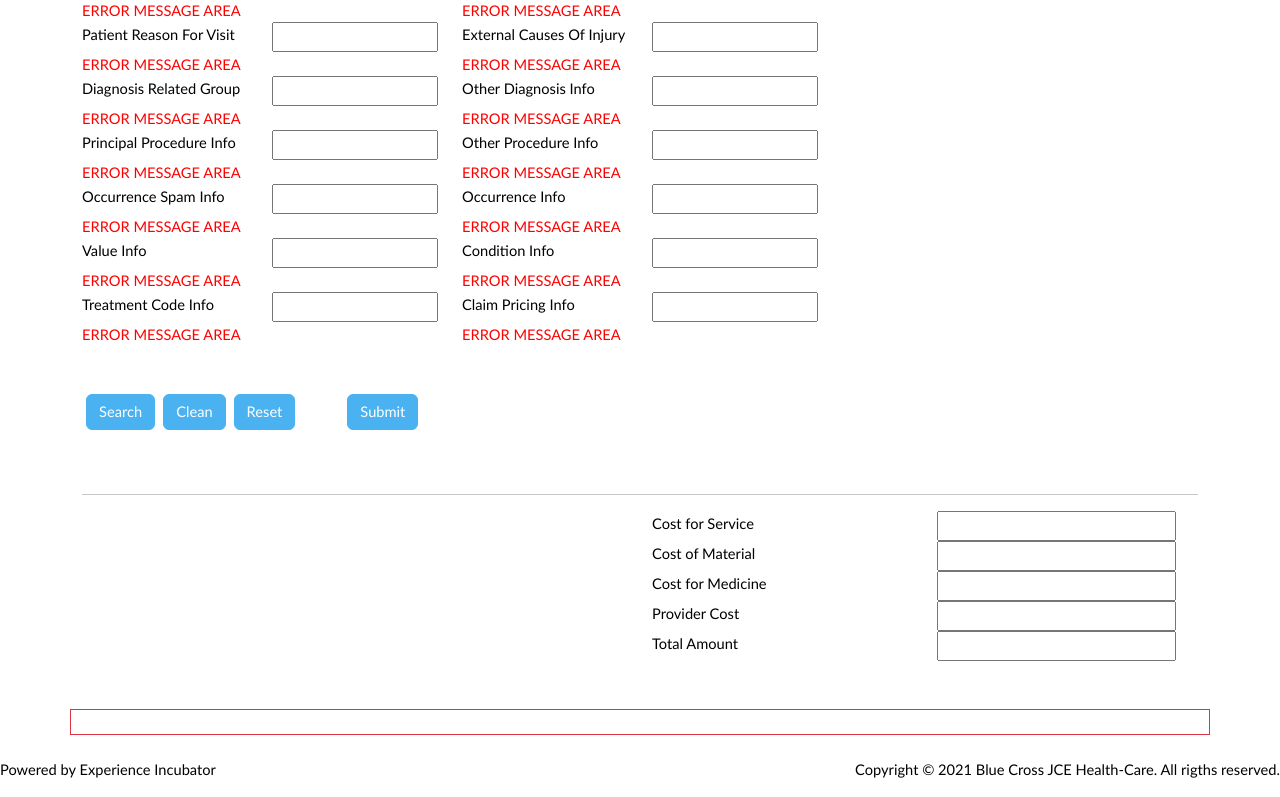
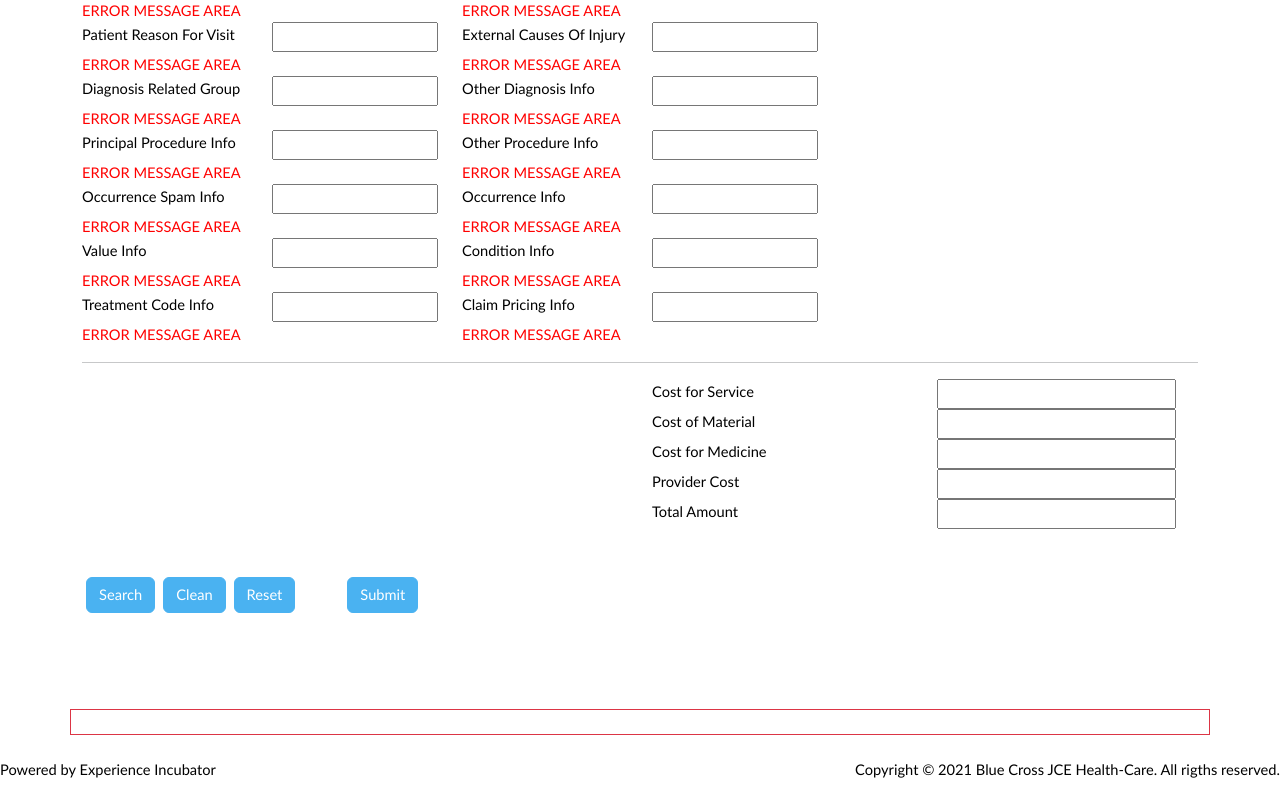
Before and after one commit to DiegoE-prog/Blue-Cross-JCE-2021, a React (Create React App) app in the folder frontend/jce-app/: page /ClaimPage in a window 1280 px wide. Shown: the part 1587-2384 px from the top of the page. Built offline with nearby package versions, Linux system fonts and the light colour scheme.

Commit message:
Diagnosis codes

```diff
--- a/frontend/jce-app/src/views/Claims/ClaimPage.js
+++ b/frontend/jce-app/src/views/Claims/ClaimPage.js
@@ -824,15 +824,6 @@ function ClaimPage () {
           </div>
           </div>
 
-
-
-
-      <button className='btn btn-blue m-1'>Search</button>
-              <button className='btn btn-blue m-1'>Clean</button>
-              <button className='btn btn-blue m-1'>Reset</button>
-              <button className='btn btn-blue m-5'>Submit</button>
-
-
 <hr></hr>
 
 
@@ -887,6 +878,11 @@ function ClaimPage () {
           </div>
       </div>
 
+      <button className='btn btn-blue m-1'>Search</button>
+              <button className='btn btn-blue m-1'>Clean</button>
+              <button className='btn btn-blue m-1'>Reset</button>
+              <button className='btn btn-blue m-5'>Submit</button>
+
 
 
 
```
